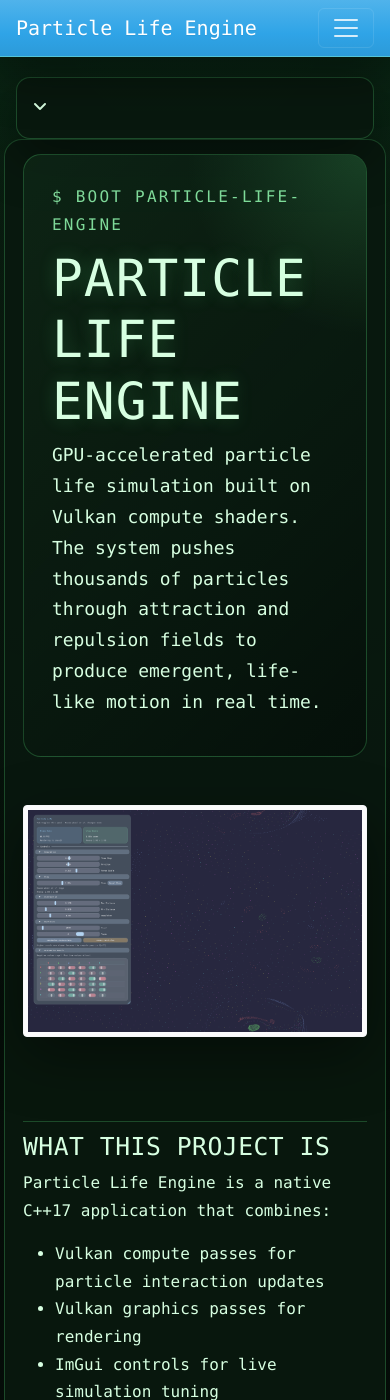
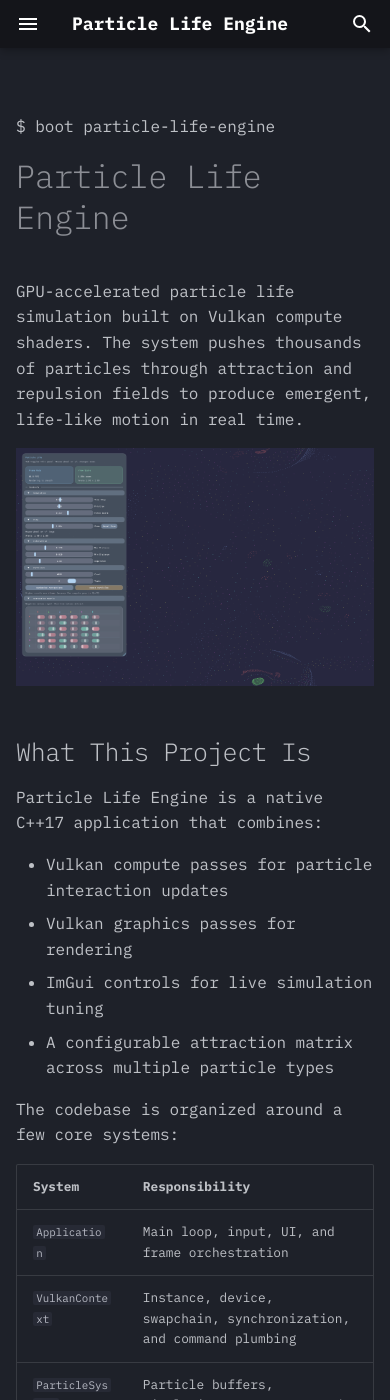
Before and after one commit to nenuadrian/particle-life-engine, an MkDocs documentation site: the page built from docs/index.md, in a window 390 px wide and 1400 px high. Built offline with MkDocs 1.6.1 and Material for MkDocs 9.7.7, drawn with Linux system fonts in a browser that asks for light colours; nearby versions of some CDN libraries; comment, search, counter and statistics services are not loaded; some of the changed text lies outside the part shown.

Commit message:
docs+ui-bug-fix-when-out-of-view+dock

```diff
--- a/docs/stylesheets/terminal.css
+++ /dev/null
@@ -1,257 +0,0 @@
-:root {
-  --bg: #07130b;
-  --bg-elevated: #0d1b12;
-  --bg-panel: rgba(9, 24, 15, 0.92);
-  --fg: #d7ffe1;
-  --muted: #7fd999;
-  --accent: #65ff8f;
-  --accent-soft: rgba(101, 255, 143, 0.18);
-  --border: rgba(101, 255, 143, 0.22);
-  --shadow: rgba(0, 0, 0, 0.42);
-  --danger: #ff7a7a;
-}
-
-html,
-body {
-  min-height: 100%;
-  background:
-    radial-gradient(circle at top, rgba(44, 255, 120, 0.08), transparent 32%),
-    linear-gradient(180deg, #08150d 0%, #040806 100%);
-  color: var(--fg);
-  font-family: "SFMono-Regular", "Menlo", "Monaco", "Consolas", "Liberation Mono", monospace;
-}
-
-body {
-  position: relative;
-}
-
-body::before {
-  content: "";
-  position: fixed;
-  inset: 0;
-  pointer-events: none;
-  background:
-    linear-gradient(rgba(101, 255, 143, 0.03) 0, rgba(101, 255, 143, 0.03) 1px, transparent 1px, transparent 4px);
-  opacity: 0.18;
-}
-
-.container,
-.container-fluid,
-.bs-sidebar,
-.col-md-9,
-.col-md-3 {
-  width: 100%;
-}
-
-.container {
-  max-width: none;
-  padding-left: 28px;
-  padding-right: 28px;
-}
-
-.navbar {
-  background: rgba(3, 10, 6, 0.92);
-  border-bottom: 1px solid var(--border);
-  box-shadow: 0 18px 50px var(--shadow);
-}
-
-.navbar-default .navbar-brand,
-.navbar-default .navbar-nav > li > a,
-.navbar-default .navbar-nav > li > a:hover,
-.navbar-default .navbar-nav > .active > a,
-.navbar-default .navbar-nav > .active > a:hover {
-  color: var(--fg);
-  text-shadow: 0 0 10px rgba(101, 255, 143, 0.16);
-}
-
-.navbar-default .navbar-brand {
-  font-weight: 700;
-  letter-spacing: 0.08em;
-  text-transform: uppercase;
-}
-
-.bs-sidebar {
-  background: var(--bg-panel);
-  border: 1px solid var(--border);
-  border-radius: 14px;
-  padding: 18px 16px;
-  box-shadow: 0 18px 50px var(--shadow);
-}
-
-.bs-sidebar .nav > li > a {
-  color: var(--muted);
-  border-left: 2px solid transparent;
-  padding-left: 12px;
-}
-
-.bs-sidebar .nav > li > a:hover,
-.bs-sidebar .nav > .active > a,
-.bs-sidebar .nav > .active > a:hover {
-  background: rgba(101, 255, 143, 0.08);
-  color: var(--accent);
-  border-left-color: var(--accent);
-}
-
-.col-md-9[role="main"] {
-  background: var(--bg-panel);
-  border: 1px solid var(--border);
-  border-radius: 18px;
-  box-shadow: 0 24px 70px var(--shadow);
-  padding: 32px 38px 40px;
-}
-
-@media (min-width: 992px) {
-  .col-md-9 {
-    width: calc(100% - 320px);
-  }
-
-  .col-md-3 {
-    width: 300px;
-  }
-}
-
-@media (max-width: 991px) {
-  .container {
-    padding-left: 16px;
-    padding-right: 16px;
-  }
-
-  .col-md-9[role="main"] {
-    padding: 22px 18px 28px;
-  }
-}
-
-a,
-a:hover,
-a:focus {
-  color: var(--accent);
-}
-
-h1,
-h2,
-h3,
-h4,
-h5,
-h6 {
-  color: var(--fg);
-  letter-spacing: 0.02em;
-}
-
-h1,
-h2 {
-  text-transform: uppercase;
-}
-
-h1 {
-  margin-top: 0;
-  font-size: 3.2rem;
-  text-shadow: 0 0 18px rgba(101, 255, 143, 0.22);
-}
-
-h2 {
-  margin-top: 2.2em;
-  padding-top: 0.4em;
-  border-top: 1px solid var(--border);
-}
-
-p,
-li,
-td,
-th {
-  color: var(--fg);
-  line-height: 1.72;
-}
-
-code,
-pre,
-.rst-content tt {
-  font-family: inherit;
-}
-
-code {
-  color: var(--accent);
-  background: rgba(101, 255, 143, 0.08);
-  border: 1px solid rgba(101, 255, 143, 0.12);
-}
-
-pre {
-  background: #020504;
-  border: 1px solid var(--border);
-  border-radius: 14px;
-  color: var(--accent);
-  box-shadow: inset 0 0 0 1px rgba(101, 255, 143, 0.04);
-}
-
-pre code {
-  background: transparent;
-  border: 0;
-}
-
-blockquote {
-  border-left: 3px solid var(--accent);
-  color: var(--muted);
-  background: rgba(101, 255, 143, 0.05);
-}
-
-table {
-  width: 100%;
-  background: rgba(2, 8, 5, 0.5);
-}
-
-table,
-table th,
-table td {
-  border-color: var(--border) !important;
-}
-
-.hero {
-  position: relative;
-  overflow: hidden;
-  margin: -8px 0 28px;
-  padding: 28px 28px 22px;
-  background:
-    linear-gradient(135deg, rgba(101, 255, 143, 0.10), rgba(101, 255, 143, 0.02)),
-    rgba(3, 10, 6, 0.85);
-  border: 1px solid var(--border);
-  border-radius: 18px;
-}
-
-.hero::before {
-  content: "";
-  position: absolute;
-  inset: 0;
-  background:
-    radial-gradient(circle at top right, rgba(101, 255, 143, 0.16), transparent 26%);
-  pointer-events: none;
-}
-
-.hero-kicker {
-  margin-bottom: 10px;
-  color: var(--muted);
-  text-transform: uppercase;
-  letter-spacing: 0.14em;
-}
-
-.hero-lead {
-  max-width: 72rem;
-  font-size: 1.12em;
-}
-
-img {
-  display: block;
-  width: 100%;
-  margin: 26px 0;
-  border: 1px solid var(--border);
-  border-radius: 14px;
-  box-shadow: 0 18px 60px var(--shadow);
-}
-
-.footer,
-footer {
-  color: var(--muted);
-}
-
-.hr,
-hr {
-  border-top-color: var(--border);
-}
--- a/mkdocs.yml
+++ b/mkdocs.yml
@@ -8,7 +8,18 @@
 site_dir: site
 
 theme:
-  name: mkdocs
+  name: material
+  palette:
+    scheme: slate
+    primary: black
+    accent: green
+  font:
+    text: IBM Plex Mono
+    code: IBM Plex Mono
+  features:
+    - navigation.sections
+    - navigation.expand
+    - content.code.copy
 
 nav:
   - Overview: index.md
@@ -23,6 +34,3 @@
   - tables
   - toc:
       permalink: true
-
-extra_css:
-  - stylesheets/terminal.css
--- a/requirements-docs.txt
+++ b/requirements-docs.txt
@@ -1 +1,2 @@
 mkdocs>=1.6,<2.0
+mkdocs-material>=9.5,<10.0
```
Also changed, not shown: 1 other file.
